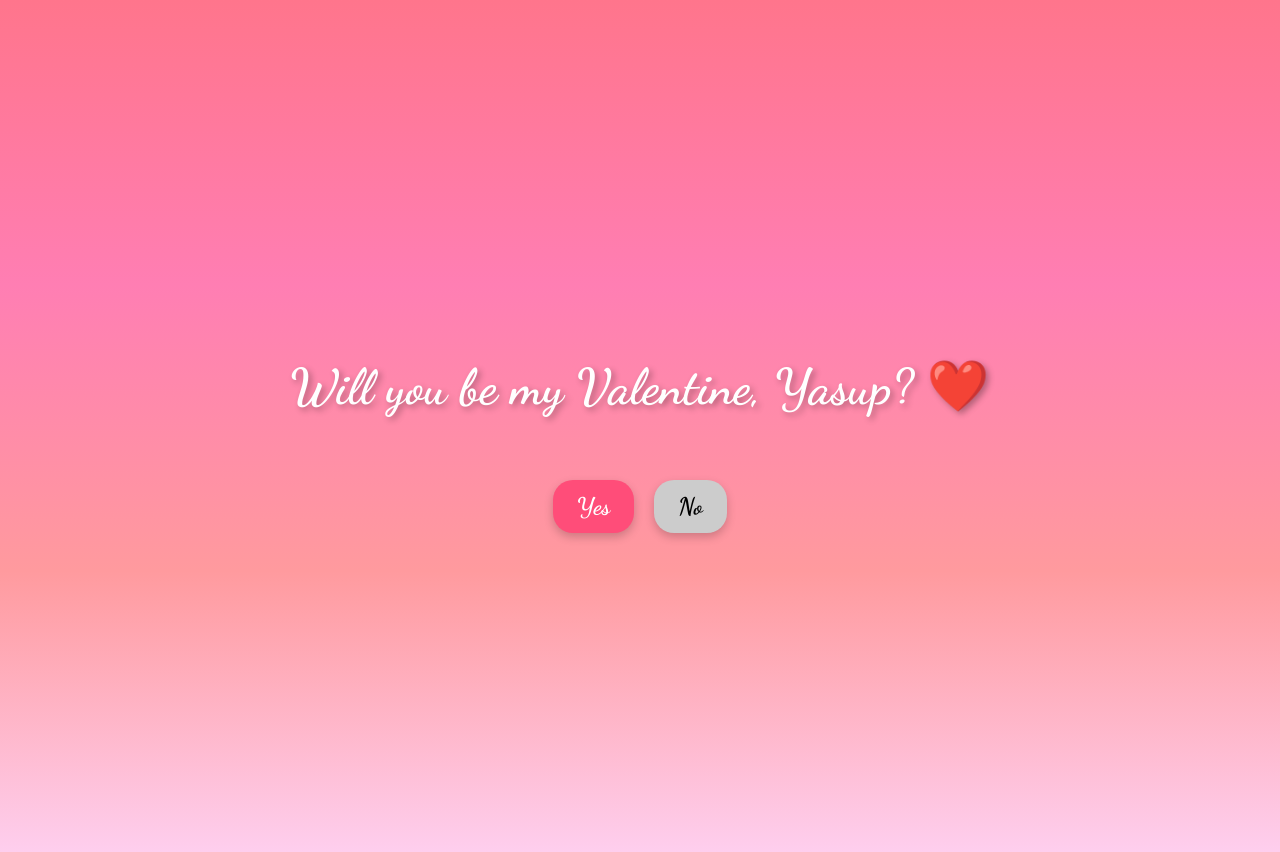
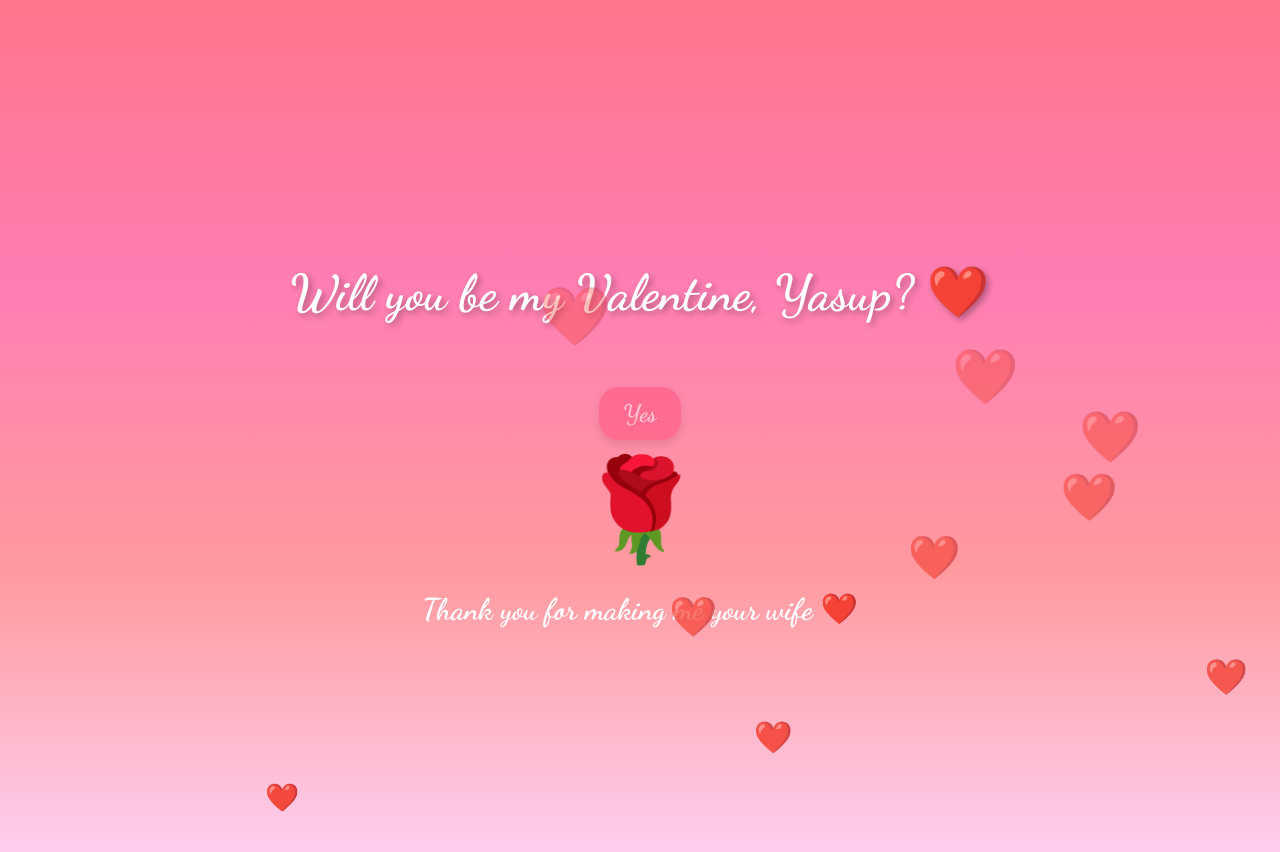
Before and after one commit to navinnkumar/Yasup-Valentine, a plain HTML site: page index.html in a window 1280 px wide. Both pictures are taken after a click on the button "Yes". Drawn offline with Linux system fonts and the light colour scheme.

Commit message:
Update index.html

```diff
--- a/index.html
+++ b/index.html
@@ -37,9 +37,12 @@
 
         .buttons {
             margin-top: 30px;
-            position: relative;
             display: flex;
             gap: 20px;
+            justify-content: center;
+            align-items: center;
+            width: 100%;
+            position: relative;
         }
 
         button {
@@ -51,7 +54,6 @@
             transition: 0.3s;
             font-family: 'Dancing Script', cursive;
             box-shadow: 0 4px 10px rgba(0, 0, 0, 0.2);
-            position: relative;
         }
 
         #yes {
@@ -67,11 +69,12 @@
         #no {
             background-color: #ccc;
             color: black;
-            transition: opacity 0.5s ease-in-out, transform 0.2s ease-in-out;
+            transition: transform 0.3s ease-in-out;
+            position: relative;
         }
 
         #rose {
-            font-size: 15vw;
+            font-size: 10vw;
             margin-top: 20px;
             display: none;
             opacity: 0;
@@ -88,21 +91,31 @@
             to { transform: translateY(-10px); }
         }
 
+        #wife-message {
+            font-size: 5vw;
+            color: white;
+            margin-top: 10px;
+            display: none;
+            opacity: 0;
+            animation: fadeIn 2s ease-in-out forwards;
+        }
+
         .heart-explosion {
             position: absolute;
             font-size: 5vw;
-            animation: heartFloat 2s ease-in-out forwards;
+            animation: heartFloat 4s linear infinite;
         }
 
         @keyframes heartFloat {
             from { transform: translateY(0) scale(0.5); opacity: 1; }
-            to { transform: translateY(-100px) scale(1.5); opacity: 0; }
+            to { transform: translateY(-100vh) scale(1.5); opacity: 0; }
         }
 
         @media (min-width: 768px) {
             h1 { font-size: 50px; }
             button { font-size: 24px; padding: 12px 24px; }
             #rose { font-size: 100px; }
+            #wife-message { font-size: 30px; }
             .heart-explosion { font-size: 50px; }
         }
     </style>
@@ -114,3 +127,47 @@
     <div class="buttons">
         <button id="yes" onclick="showLove()">Yes</button>
         <button id="no" onmouseover="moveButton()" onclick="moveButton()">No</button>
+    </div>
+
+    <div id="rose">🌹</div>
+    <div id="wife-message">Thank you for making me your wife ❤️</div>
+
+    <audio id="romantic-music" loop>
+        <source src="https://www.bensound.com/bensound-music/bensound-love.mp3" type="audio/mp3">
+    </audio>
+
+    <script>
+        let moveCount = 0;
+
+        function moveButton() {
+            let button = document.getElementById("no");
+            let x = Math.random() * (window.innerWidth - 100);
+            let y = Math.random() * (window.innerHeight - 100);
+            button.style.transform = `translate(${x}px, ${y}px)`;
+            moveCount++;
+        }
+
+        function showLove() {
+            document.getElementById("yes").disabled = true;
+            document.getElementById("yes").style.opacity = "0.5";
+            document.getElementById("no").style.display = "none";
+            document.getElementById("rose").style.display = "block";
+            document.getElementById("wife-message").style.display = "block";
+
+            // Play music
+            document.getElementById("romantic-music").play();
+
+            setInterval(() => {
+                let heart = document.createElement("div");
+                heart.innerHTML = "❤️";
+                heart.classList.add("heart-explosion");
+                heart.style.left = Math.random() * 100 + "vw";
+                heart.style.top = "100vh";
+                document.body.appendChild(heart);
+                setTimeout(() => heart.remove(), 4000);
+            }, 300);
+        }
+    </script>
+
+</body>
+</html>
```
